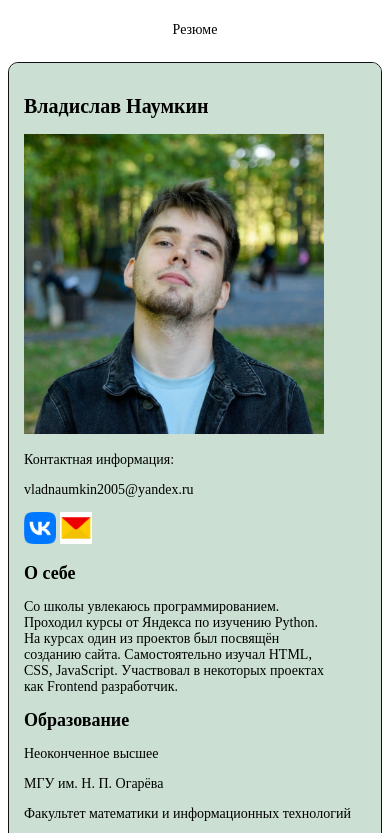
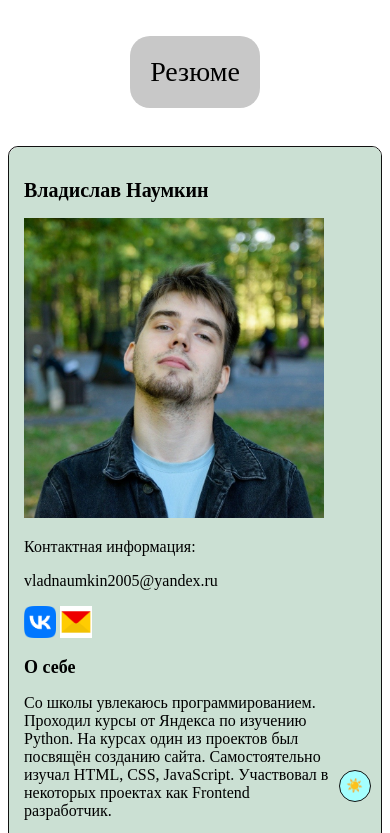
Before and after one commit to VladWes/Resume, a plain HTML site: page index.html in a window 390 px wide. Shown: the top 833 px of the page. Drawn offline with Linux system fonts and the light colour scheme.

Commit message:
add theme change
+some js

```diff
--- a/index.html
+++ b/index.html
@@ -12,6 +12,9 @@
     <header>
         <p>Резюме</p>
     </header>
+    <button class="change_theme" onclick="change_theme()">
+        ☀️
+    </button>
     <main>
         <div class="left">
             <section>
@@ -84,8 +87,10 @@
                 </ul>
             </section>
         </div>
+    </main>
 
-    </main>
 </body>
 
 </html>
+<script src="scripts.js">
+</script>
--- /dev/null
+++ b/scripts.js
@@ -0,0 +1,15 @@
+
+if (localStorage.getItem('theme') === 'dark') {
+    document.body.classList.add('dark-theme');
+}
+
+function change_theme() {
+    document.body.classList.toggle('dark-theme');
+    if (document.body.classList.contains('dark-theme')) {
+        localStorage.setItem('theme', 'dark');
+        document.querySelector('.change_theme').textContent = '🌙';
+    } else {
+        localStorage.setItem('theme', 'light');
+        document.querySelector('.change_theme').textContent = '☀️';
+    }
+}
--- a/styles.css
+++ b/styles.css
@@ -10,7 +10,13 @@ body {
 header {
     display: flex;
     justify-content: center;
-    font-size: 24px;
+    font-size: 28px;
+}
+
+header p {
+    padding: 20px;
+    background: rgb(200, 200, 200);
+    border-radius: 20px;
 }
 
 main {
@@ -72,6 +78,42 @@ main {
 
 }
 
+.change_theme {
+    height: 32px;
+    width: 32px;
+    border: 1px solid rgb(17, 17, 17);
+    border-radius: 100%;
+    background-color: rgb(164, 255, 255);
+    z-index: 1;
+    position: fixed;
+    right: 5%;
+    bottom: 5%;
+}
+
+body.dark-theme {
+    background: rgb(17, 17, 34);
+}
+
+body.dark-theme header p {
+    color: white;
+    background: rgb(55, 55, 55);
+}
+
+
+
+body.dark-theme main {
+    background: rgb(55, 55, 55);
+}
+
+body.dark-theme .right {
+    color: white;
+}
+
+
+body.dark-theme .change_theme {
+    background: gray;
+}
+
 @media (max-width: 768px) {
     main {
         flex-direction: column;
@@ -83,14 +125,10 @@ main {
         padding: 15px;
     }
 
-
 }
 
 
 @media (max-width: 480px) {
-    header {
-        font-size: 20px;
-    }
 
     h1 {
         font-size: 20px;
@@ -104,7 +142,7 @@ main {
         font-size: 16px;
     }
 
-    p,
+    .main p,
     li,
     label {
         font-size: 14px;
```
